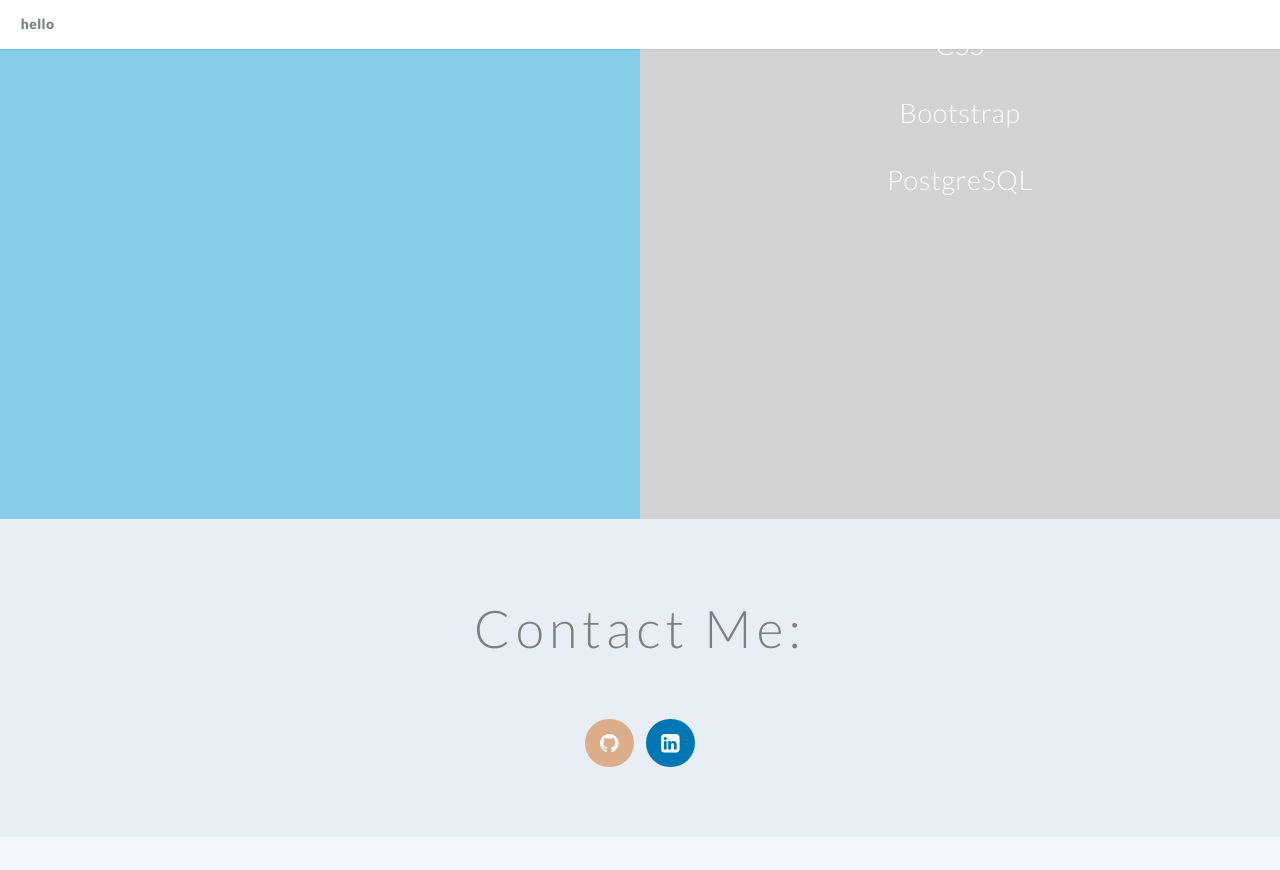
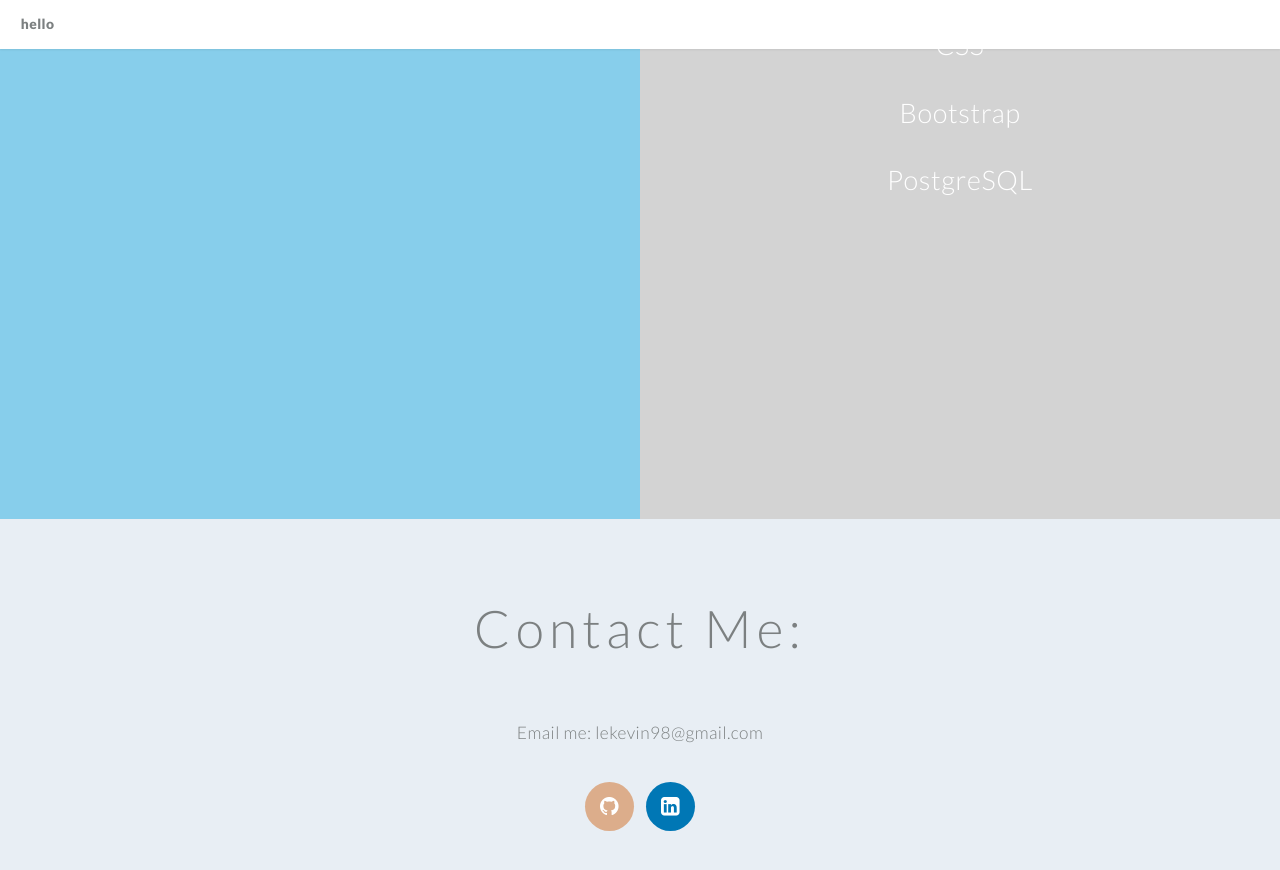
Before and after one commit to kv-codes/kv-codes.github.io, a Jekyll site: the page built from index.md, in a window 1280 px wide and 900 px high, scrolled down 1922 px. Shown: the top 870 px of the window. Built offline with Jekyll 4.4.1, drawn with Linux system fonts in a browser that asks for light colours; before the commit the page ends 2759 px from its top, so only the background shows below that.

Commit message:
email added

```diff
--- a/_layouts/hello-default.html
+++ b/_layouts/hello-default.html
@@ -140,6 +140,8 @@
     <footer id="footer">
       <h2>Contact Me:</h2>
 
+      <p>Email me: lekevin98@gmail.com</p>
+
         <ul class="icons">
 
 
```
